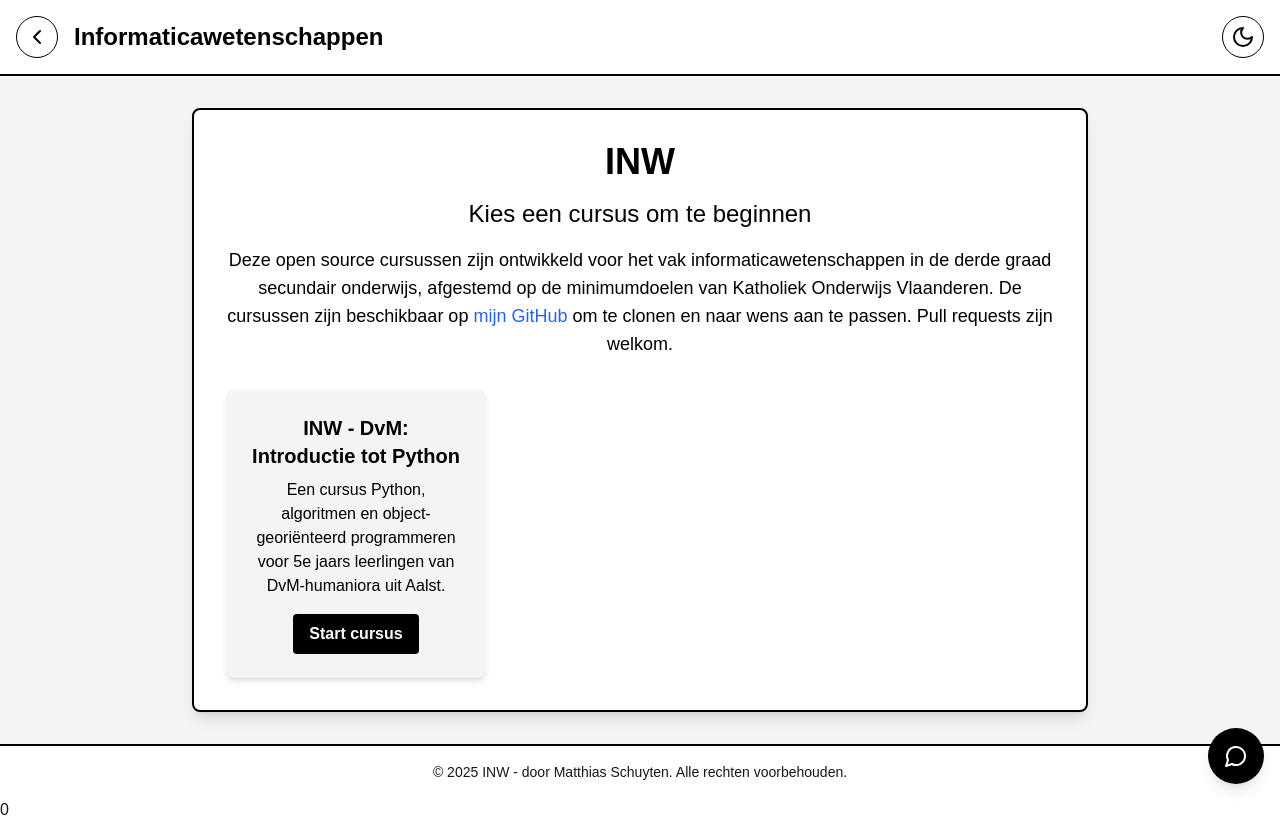
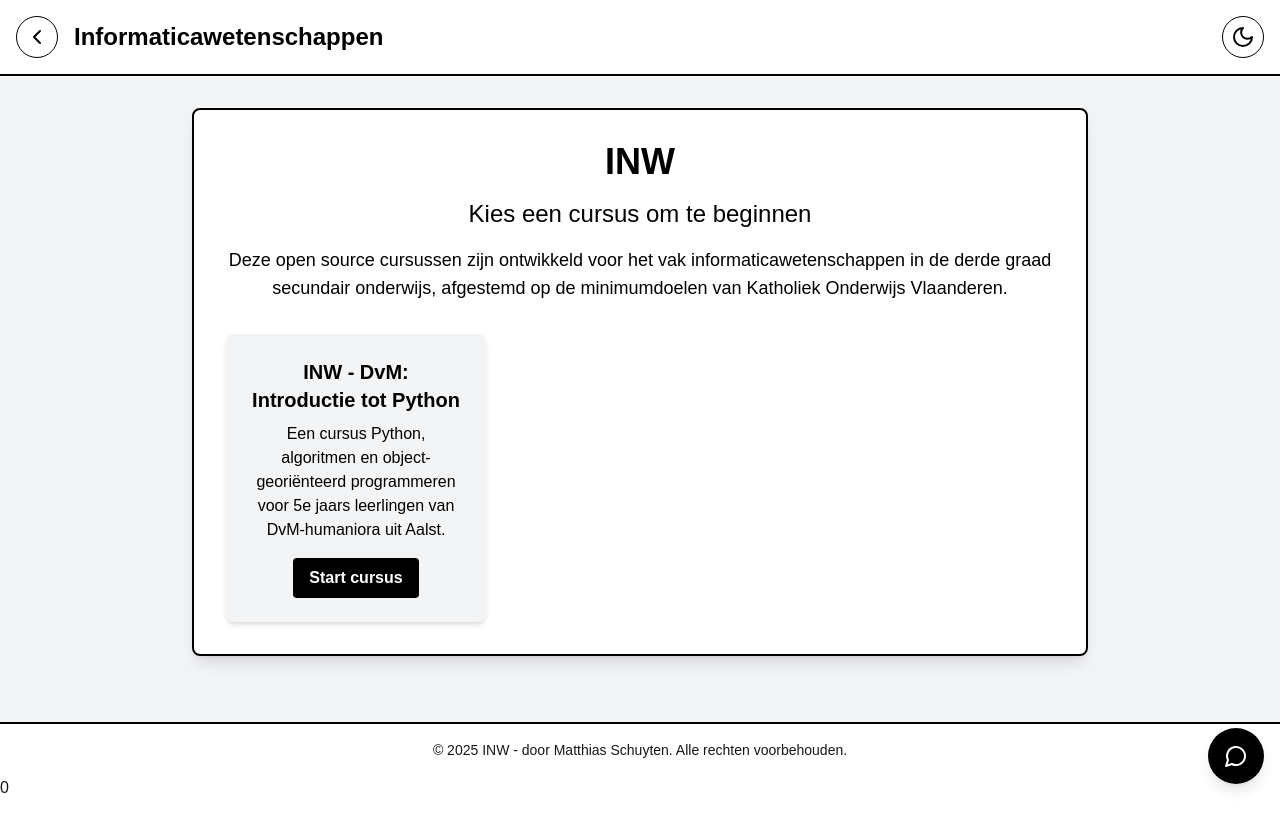
Before and after one commit to BartsCode/inw-cursus, a Next.js app: page / in a window 1280 px wide. After the commit the page ends 800 px from the top, so only its background shows below. Built offline with nearby package versions, Linux system fonts and the light colour scheme.

Commit message:
test of ik het lokaal kan veranderen

```diff
--- a/components/course-website.tsx
+++ b/components/course-website.tsx
@@ -364,8 +364,7 @@ export function CourseWebsite({ searchParams }: { searchParams: ReadonlyURLSearc
         <h2 className="text-2xl mb-4">Kies een cursus om te beginnen</h2>
         <p className="mb-8 text-lg">
           Deze open source cursussen zijn ontwikkeld voor het vak informaticawetenschappen in de derde graad secundair onderwijs,
-          afgestemd op de minimumdoelen van Katholiek Onderwijs Vlaanderen. De cursussen zijn
-          beschikbaar op <a href="https://github.com/Schuyten/inw-cursus" className="text-blue-600 hover:underline" target="_blank" rel="noopener noreferrer">mijn GitHub</a>  om te clonen en naar wens aan te passen. Pull requests zijn welkom.
+          afgestemd op de minimumdoelen van Katholiek Onderwijs Vlaanderen.
         </p>
         <div className="grid grid-cols-1 md:grid-cols-2 lg:grid-cols-3 gap-6">
           {courses.map((course) => (
```
Also changed, not shown: 14 other files (tests, documents, lock files or other folders).
